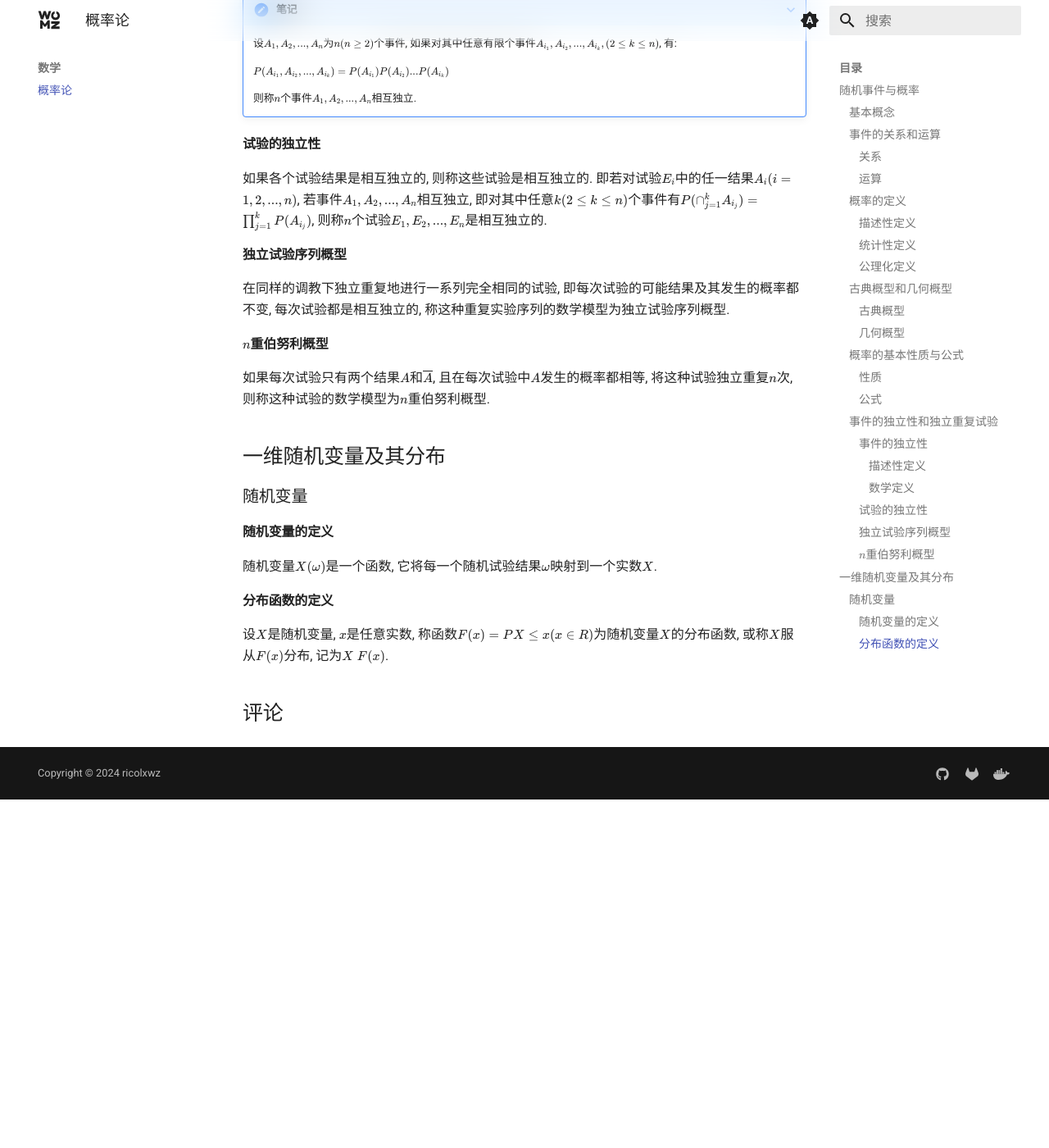
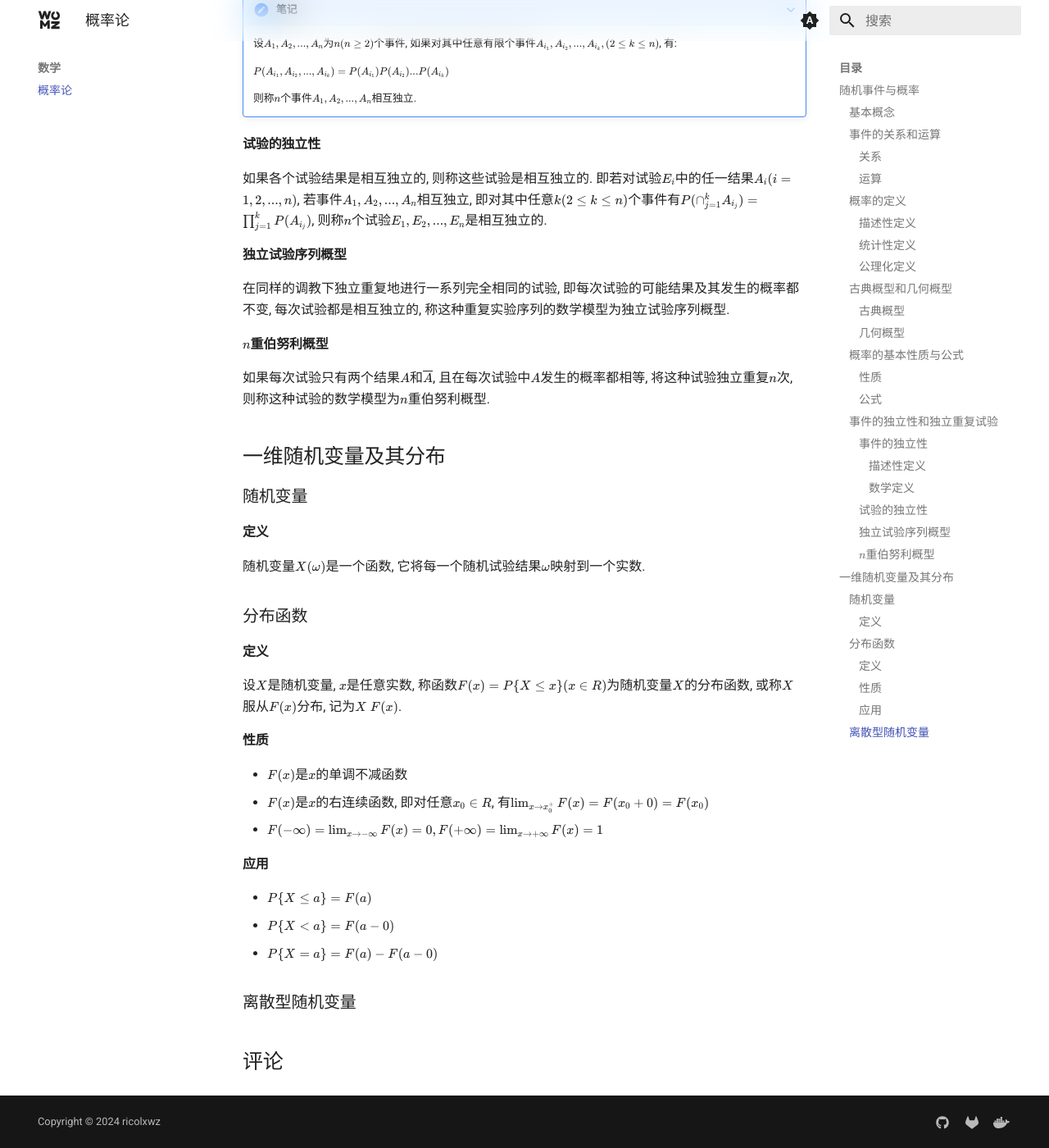
Before and after one commit to sigmax01/ml, an MkDocs documentation site: the page built from docs/数学/概率论.md, in a window 1280 px wide and 1400 px high, scrolled down 4372 px. Shown: the whole window at 82% size. Built offline with MkDocs 1.6.1 and Material for MkDocs 9.7.7, drawn with Linux system fonts in a browser that asks for light colours; comment, search, counter and statistics services are not loaded; before the commit the page ends 5347 px from its top, so only the background shows below that.

Commit message:
Update documentation with information on one-dimensional random variables, their distribution, and conditional probability

```diff
--- a/docs/数学/概率论.md
+++ b/docs/数学/概率论.md
@@ -198,10 +198,26 @@ $P(A)=\frac{S_A的几何度量}{\Omega的几何度量}$
 
 ### 随机变量
 
-#### 随机变量的定义
+#### 定义
 
-随机变量$X(\omega)$是一个函数, 它将每一个随机试验结果$\omega$映射到一个实数$X$.
+随机变量$X(\omega)$是一个函数, 它将每一个随机试验结果$\omega$映射到一个实数.
 
-#### 分布函数的定义
+### 分布函数
 
-设$X$是随机变量, $x$是任意实数, 称函数$F(x)=P{X\leq x}(x\in R)$为随机变量$X$的分布函数, 或称$X$服从$F(x)$分布, 记为$X~F(x)$.
+#### 定义
+
+设$X$是随机变量, $x$是任意实数, 称函数$F(x)=P\{X\leq x\}(x\in R)$为随机变量$X$的分布函数, 或称$X$服从$F(x)$分布, 记为$X~F(x)$.
+
+#### 性质
+
+- $F(x)$是$x$的单调不减函数
+- $F(x)$是$x$的右连续函数, 即对任意$x_0\in R$, 有$\lim_{x\rightarrow x_0^+}F(x)=F(x_0+0)=F(x_0)$
+- $F(-\infty)=\lim_{x\rightarrow -\infty}F(x)=0, F(+\infty)=\lim_{x\rightarrow +\infty}F(x)=1$
+
+#### 应用
+
+- $P\{X\leq a\}=F(a)$
+- $P\{X< a\}=F(a-0)$
+- $P\{X=a\}=F(a)-F(a-0)$
+
+### 离散型随机变量
```
